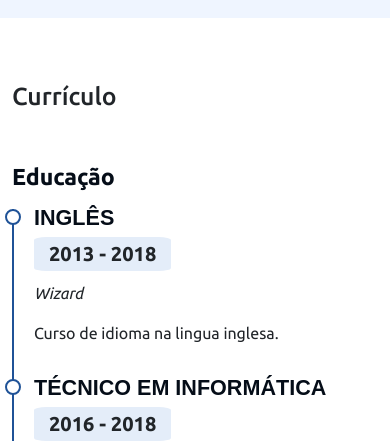
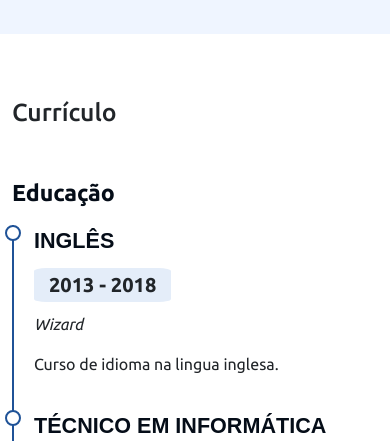
Before and after one commit to LuizDionizio/Portfolio, a Flask app: page / in a window 390 px wide. Shown: the part 4360-4801 px from the top of the page. Run offline with Flask 3, Linux system fonts and the light colour scheme; some libraries are stand-ins or nearby versions.

Commit message:
site atualizado

```diff
--- a/static/style.css
+++ b/static/style.css
@@ -157,6 +157,9 @@ i.menu-mobile{
     #main{
         margin-left: 0;
     }
+    section#sobre img{
+        margin-bottom: 1rem;
+    }
 }
 
 *::-webkit-scrollbar{
@@ -192,7 +195,7 @@ i.menu-mobile{
 }
 
 .cv .cv-item h4{
-    line-height: 18px;
+    line-height: 1.5em;
     font-weight: 600;
     text-transform: uppercase;
     font-family: "Poppins", sans-serif;
```
